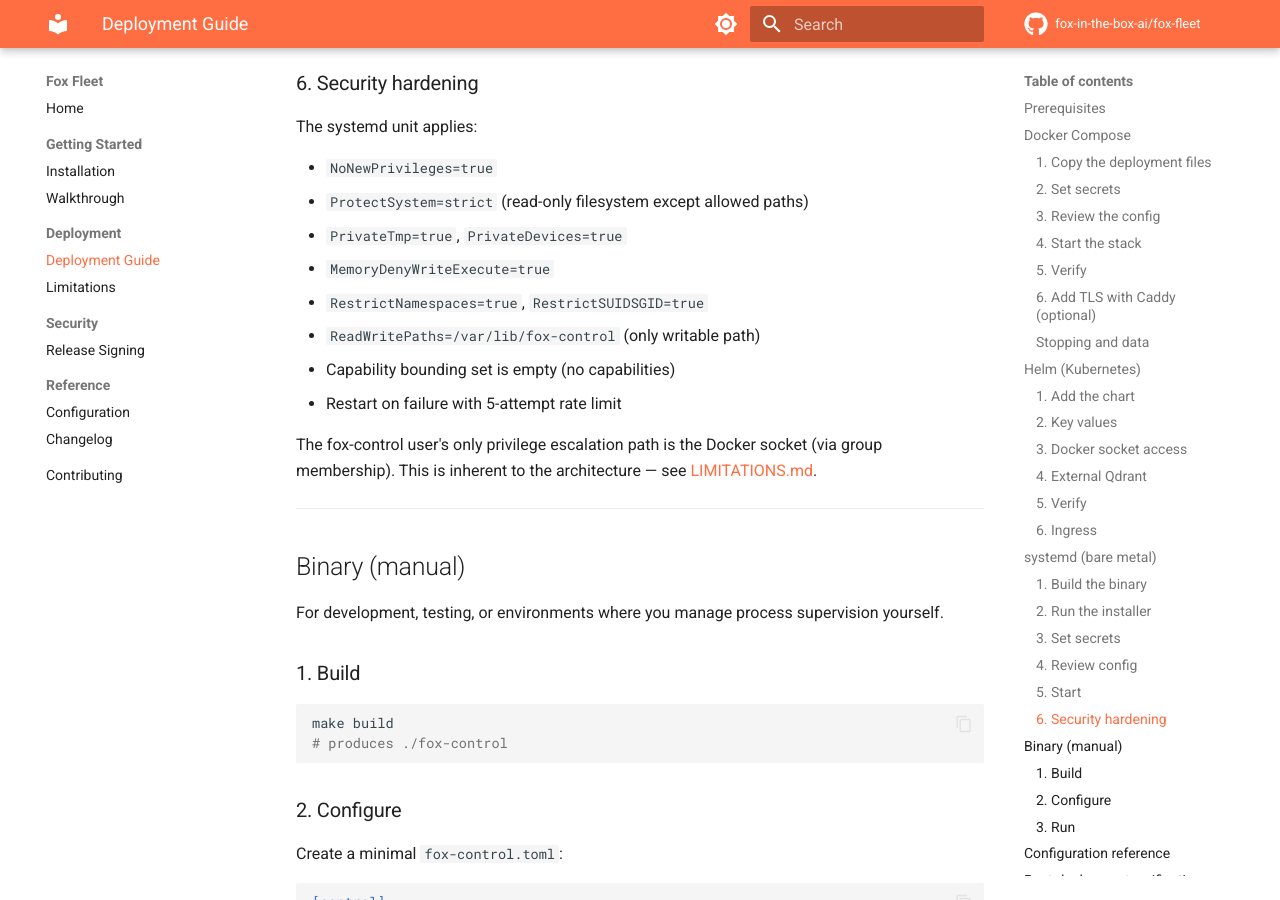
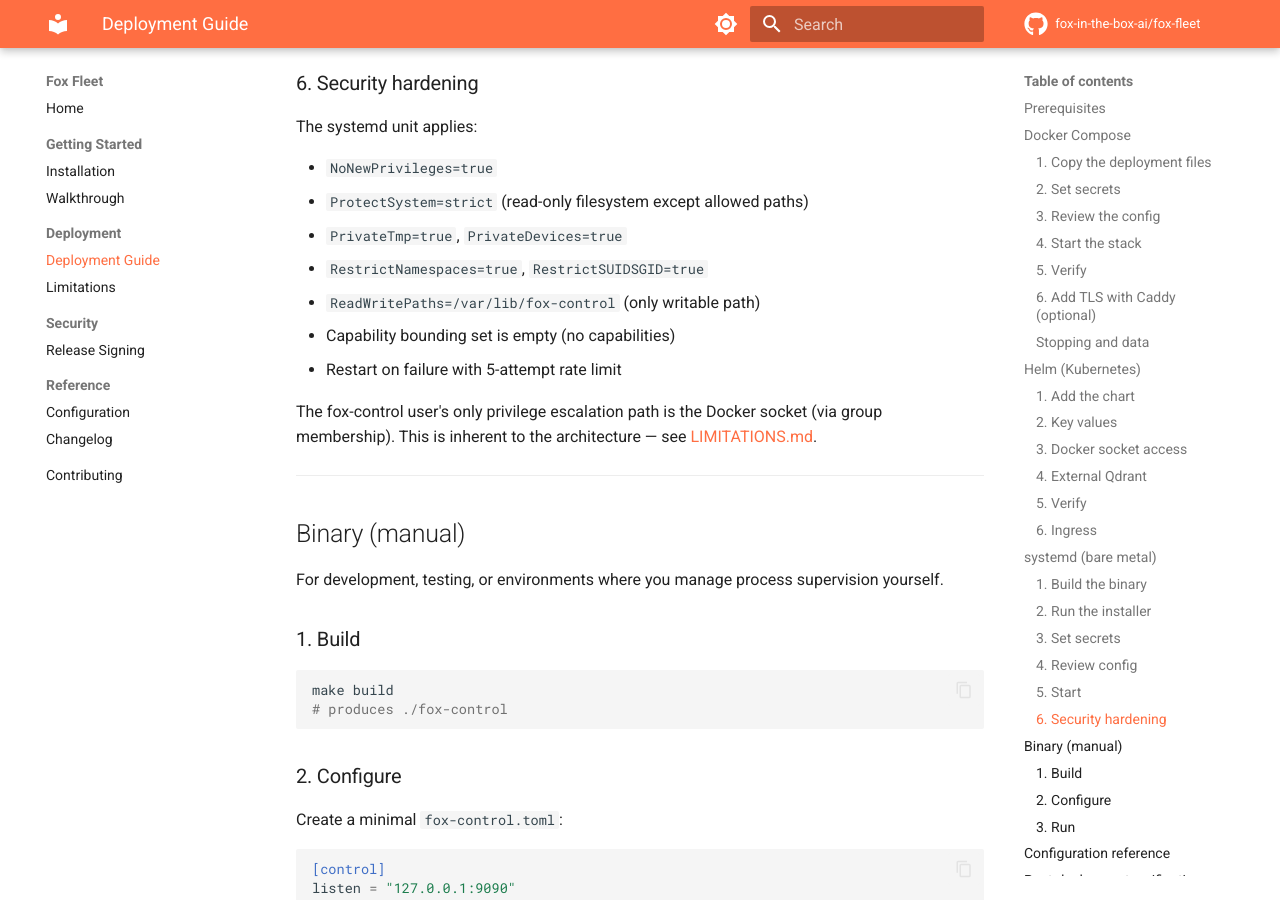
Before and after one commit to fox-in-the-box-ai/fox-fleet, an MkDocs documentation site: the page built from docs/DEPLOYMENT.md, in a window 1280 px wide and 900 px high, scrolled down 6458 px. Built offline with MkDocs 1.6.1 and Material for MkDocs 9.7.7, drawn with Linux system fonts in a browser that asks for light colours; comment, search, counter and statistics services are not loaded; part of the change alters nothing that is shown.

Commit message:
fix(LOOSE-02): repair broken README link in DEPLOYMENT.md
Replace ../README.md (outside mkdocs doc tree) with absolute GitHub
URL. Also remove stale MemoryDenyWriteExecute reference (removed in
v1.4.1 C-05) and update version refs from 1.0.0 to 1.4.2.

````diff
--- a/docs/DEPLOYMENT.md
+++ b/docs/DEPLOYMENT.md
@@ -267,7 +267,6 @@ The systemd unit applies:
 - `NoNewPrivileges=true`
 - `ProtectSystem=strict` (read-only filesystem except allowed paths)
 - `PrivateTmp=true`, `PrivateDevices=true`
-- `MemoryDenyWriteExecute=true`
 - `RestrictNamespaces=true`, `RestrictSUIDSGID=true`
 - `ReadWritePaths=/var/lib/fox-control` (only writable path)
 - Capability bounding set is empty (no capabilities)
@@ -406,10 +405,10 @@ The panel connects to `GET /api/events/stream` via Server-Sent Events. Lifecycle
 
 ```bash
 # Docker Compose
-FOX_VERSION=1.0.0 docker compose up -d
+FOX_VERSION=1.4.2 docker compose up -d
 
 # Helm
-helm upgrade fox-control deploy/helm/fox-control --set image.tag=1.0.0
+helm upgrade fox-control deploy/helm/fox-control --set image.tag=1.4.2
 ```
 
 ### Binary deployments (systemd / manual)
@@ -449,4 +448,4 @@ Rollout is health-gated — each instance must pass health checks before the nex
 
 For known limitations (single-host, no HA, single auth token, etc.), see [LIMITATIONS.md](LIMITATIONS.md).
 
-For the full architecture, plugin interface, and ecosystem context, see the [project README](../README.md).
+For the full architecture, plugin interface, and ecosystem context, see the [project README](https://github.com/fox-in-the-box-ai/fox-fleet#readme).
````
